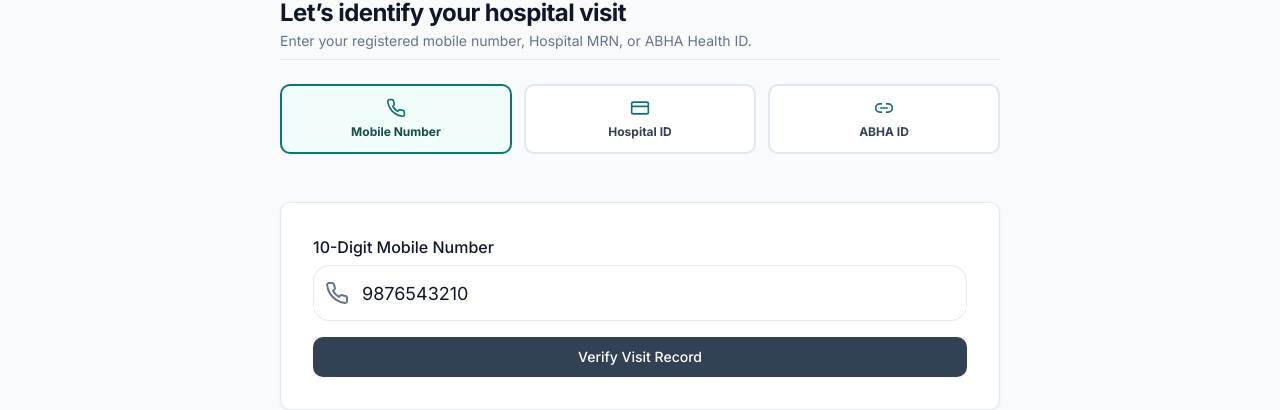
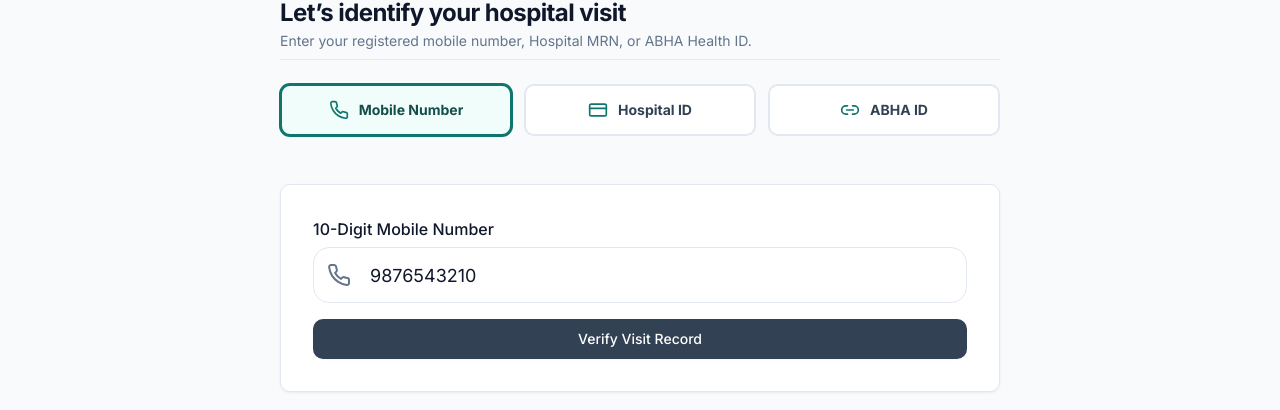
Before and after one commit to rohithsaikambhampati/MediKiosk, a React (Vite) app: page /patient/identity in a window 1280 px wide. Shown: the part 136-546 px from the top of the page. Built offline with nearby package versions, Linux system fonts and the light colour scheme; no server answers.

Commit message:
fix(ui): resolve Easy Mode icon alignment, text padding, checkbox touch, and ABHA optional status

```diff
--- a/src/components/common/Checkbox.tsx
+++ b/src/components/common/Checkbox.tsx
@@ -9,15 +9,22 @@ export interface CheckboxProps extends Omit<InputHTMLAttributes<HTMLInputElement
 }
 
 export const Checkbox = forwardRef<HTMLInputElement, CheckboxProps>(
-  ({ label, description, isKiosk = false, className, checked, onChange, ...props }, ref) => {
+  ({ label, description, isKiosk = false, className, checked, onChange, onClick, ...props }, ref) => {
     return (
-      <label className={cn('inline-flex items-center gap-3 select-none cursor-pointer p-1 touch-manipulation', className)}>
+      <label
+        className={cn(
+          'inline-flex items-center gap-3 select-none cursor-pointer p-1 touch-manipulation',
+          isKiosk && 'min-h-[44px]',
+          className
+        )}
+      >
         <div className="relative flex items-center shrink-0">
           <input
             ref={ref}
             type="checkbox"
             checked={checked}
             onChange={onChange}
+            onClick={onClick}
             className="peer sr-only"
             {...props}
           />
@@ -27,10 +34,10 @@ export const Checkbox = forwardRef<HTMLInputElement, CheckboxProps>(
               checked
                 ? 'bg-emerald-600 border-emerald-700'
                 : 'bg-white border-slate-400 hover:border-slate-700',
-              isKiosk ? 'w-8 h-8 rounded-xl' : 'w-6 h-6'
+              isKiosk ? 'w-9 h-9 rounded-xl' : 'w-6 h-6'
             )}
           >
-            <Check className={cn('stroke-[3.5] transition-opacity', isKiosk ? 'w-5 h-5' : 'w-4 h-4', checked ? 'opacity-100' : 'opacity-0')} />
+            <Check className={cn('stroke-[3.5] transition-opacity', isKiosk ? 'w-6 h-6' : 'w-4 h-4', checked ? 'opacity-100' : 'opacity-0')} />
           </div>
         </div>
         {(label || description) && (
--- a/src/components/common/Input.tsx
+++ b/src/components/common/Input.tsx
@@ -24,7 +24,7 @@ export const Input = forwardRef<HTMLInputElement, InputProps>(
         )}
         <div className="relative flex items-center">
           {LeftIcon && (
-            <div className="absolute left-3 text-clinical-muted pointer-events-none">
+            <div className="absolute left-3.5 top-1/2 -translate-y-1/2 text-clinical-muted pointer-events-none z-10 flex items-center justify-center">
               <LeftIcon className={cn(isKiosk ? 'w-6 h-6' : 'w-4 h-4')} />
             </div>
           )}
@@ -33,16 +33,16 @@ export const Input = forwardRef<HTMLInputElement, InputProps>(
             id={inputId}
             className={cn(
               'w-full bg-white border border-clinical-border text-clinical-navy placeholder:text-slate-400 transition-colors focus:outline-none focus:border-brand-600 focus:ring-1 focus:ring-brand-600 disabled:bg-slate-50 disabled:cursor-not-allowed',
-              isKiosk ? 'h-14 px-4 text-lg rounded-kiosk' : 'h-10 px-3.5 text-sm rounded-clinical',
-              LeftIcon && (isKiosk ? 'pl-12' : 'pl-10'),
-              RightIcon && (isKiosk ? 'pr-12' : 'pr-10'),
+              isKiosk ? 'h-14 text-lg rounded-kiosk' : 'h-10 text-sm rounded-clinical',
+              LeftIcon ? (isKiosk ? '!pl-14' : '!pl-10') : (isKiosk ? 'px-4' : 'px-3.5'),
+              RightIcon ? (isKiosk ? '!pr-14' : '!pr-10') : (isKiosk ? 'px-4' : 'px-3.5'),
               error && 'border-red-500 focus:border-red-500 focus:ring-red-500',
               className
             )}
             {...props}
           />
           {RightIcon && (
-            <div className="absolute right-3 text-clinical-muted pointer-events-none">
+            <div className="absolute right-3.5 top-1/2 -translate-y-1/2 text-clinical-muted pointer-events-none z-10 flex items-center justify-center">
               <RightIcon className={cn(isKiosk ? 'w-6 h-6' : 'w-4 h-4')} />
             </div>
           )}
--- a/src/components/common/SearchInput.tsx
+++ b/src/components/common/SearchInput.tsx
@@ -18,13 +18,13 @@ export const SearchInput: React.FC<SearchInputProps> = ({
 }) => {
   return (
     <div className={cn('relative flex items-center w-full max-w-md', className)}>
-      <Search className="w-4 h-4 text-clinical-muted absolute left-3 pointer-events-none" />
+      <Search className="w-4 h-4 text-clinical-muted absolute left-3 top-1/2 -translate-y-1/2 pointer-events-none z-10" />
       <input
         type="text"
         value={value}
         onChange={(e) => onSearchChange(e.target.value)}
         placeholder={placeholder}
-        className="w-full bg-white border border-clinical-border text-clinical-navy text-sm h-10 pl-9 pr-9 rounded-clinical focus:outline-none focus:border-brand-600 focus:ring-1 focus:ring-brand-600 shadow-subtle"
+        className="w-full bg-white border border-clinical-border text-clinical-navy text-sm h-10 !pl-10 !pr-10 rounded-clinical focus:outline-none focus:border-brand-600 focus:ring-1 focus:ring-brand-600 shadow-subtle"
         {...props}
       />
       {value && (
--- a/src/pages/patient/PatientIdentityPage.tsx
+++ b/src/pages/patient/PatientIdentityPage.tsx
@@ -84,7 +84,7 @@ export const PatientIdentityPage: React.FC = () => {
       )}
 
       {/* Identity Method Selector */}
-      <div className="grid grid-cols-3 gap-3 mb-6">
+      <div className="grid grid-cols-1 sm:grid-cols-3 gap-3 mb-6">
         <button
           type="button"
           onClick={() => {
@@ -92,14 +92,14 @@ export const PatientIdentityPage: React.FC = () => {
             setInputValue('9876543210');
           }}
           className={cn(
-            'flex flex-col items-center gap-1.5 p-3 rounded-clinical border-2 font-bold text-xs transition-all',
+            'flex items-center justify-center gap-2.5 p-3.5 rounded-clinical border-2 font-bold text-xs sm:text-sm transition-all',
             tab === 'phone'
-              ? 'border-brand-700 bg-brand-50 text-brand-900 shadow-sm'
-              : 'border-clinical-border bg-white text-clinical-slate'
+              ? 'border-brand-700 bg-brand-50 text-brand-900 shadow-sm ring-1 ring-brand-700'
+              : 'border-clinical-border bg-white text-clinical-slate hover:border-brand-300'
           )}
         >
-          <Phone className="w-5 h-5 text-brand-700" />
-          <span>{t('identity.tabPhone')}</span>
+          <Phone className="w-5 h-5 text-brand-700 shrink-0" />
+          <span className="truncate">{t('identity.tabPhone')}</span>
         </button>
 
         <button
@@ -109,14 +109,14 @@ export const PatientIdentityPage: React.FC = () => {
             setInputValue('MRN-90214');
           }}
           className={cn(
-            'flex flex-col items-center gap-1.5 p-3 rounded-clinical border-2 font-bold text-xs transition-all',
+            'flex items-center justify-center gap-2.5 p-3.5 rounded-clinical border-2 font-bold text-xs sm:text-sm transition-all',
             tab === 'mrn'
-              ? 'border-brand-700 bg-brand-50 text-brand-900 shadow-sm'
-              : 'border-clinical-border bg-white text-clinical-slate'
+              ? 'border-brand-700 bg-brand-50 text-brand-900 shadow-sm ring-1 ring-brand-700'
+              : 'border-clinical-border bg-white text-clinical-slate hover:border-brand-300'
           )}
         >
-          <CreditCard className="w-5 h-5 text-brand-700" />
-          <span>{t('identity.tabMrn')}</span>
+          <CreditCard className="w-5 h-5 text-brand-700 shrink-0" />
+          <span className="truncate">{t('identity.tabMrn')}</span>
         </button>
 
         <button
@@ -126,14 +126,14 @@ export const PatientIdentityPage: React.FC = () => {
             setInputValue('91-8841-2026-90');
           }}
           className={cn(
-            'flex flex-col items-center gap-1.5 p-3 rounded-clinical border-2 font-bold text-xs transition-all',
+            'flex items-center justify-center gap-2.5 p-3.5 rounded-clinical border-2 font-bold text-xs sm:text-sm transition-all',
             tab === 'abha'
-              ? 'border-brand-700 bg-brand-50 text-brand-900 shadow-sm'
-              : 'border-clinical-border bg-white text-clinical-slate'
+              ? 'border-brand-700 bg-brand-50 text-brand-900 shadow-sm ring-1 ring-brand-700'
+              : 'border-clinical-border bg-white text-clinical-slate hover:border-brand-300'
           )}
         >
-          <Link2 className="w-5 h-5 text-brand-700" />
-          <span>{t('identity.tabAbha')}</span>
+          <Link2 className="w-5 h-5 text-brand-700 shrink-0" />
+          <span className="truncate">{t('identity.tabAbha')}</span>
         </button>
       </div>
 
--- a/src/pages/patient/PatientReviewPage.tsx
+++ b/src/pages/patient/PatientReviewPage.tsx
@@ -175,12 +175,18 @@ export const PatientReviewPage: React.FC = () => {
       </div>
 
       {/* Confirmation Checkbox Card */}
-      <Card variant="default" padding="md" className="bg-brand-50 border-brand-200 mb-6">
+      <Card
+        variant="interactive"
+        padding="md"
+        onClick={() => setIsReviewConfirmed(!isReviewConfirmed)}
+        className="bg-brand-50 border-2 border-brand-200 hover:border-brand-400 mb-6 cursor-pointer select-none transition-all"
+      >
         <div className="flex items-start gap-3">
           <Checkbox
             checked={isReviewConfirmed}
             onChange={() => setIsReviewConfirmed(!isReviewConfirmed)}
-            className="mt-0.5"
+            isKiosk={accessibility.easyMode}
+            className="mt-0.5 shrink-0"
           />
           <div className="text-xs text-brand-950 font-medium leading-relaxed">
             <strong className="font-extrabold block text-sm mb-0.5">
--- a/src/styles/globals.css
+++ b/src/styles/globals.css
@@ -173,7 +173,10 @@ button[role="switch"],
   min-height: 56px !important;
   font-size: 1.15rem !important;
   font-weight: 700 !important;
-  padding: 0.75rem 1rem !important;
+  padding-top: 0.75rem !important;
+  padding-bottom: 0.75rem !important;
+  padding-left: 1rem;
+  padding-right: 1rem;
   border: 2px solid #0f172a !important;
   border-radius: 0.75rem !important;
 }
```
Also changed, not shown: src/pages/patient/PatientConsentPage.tsx (+11 -10 lines).
